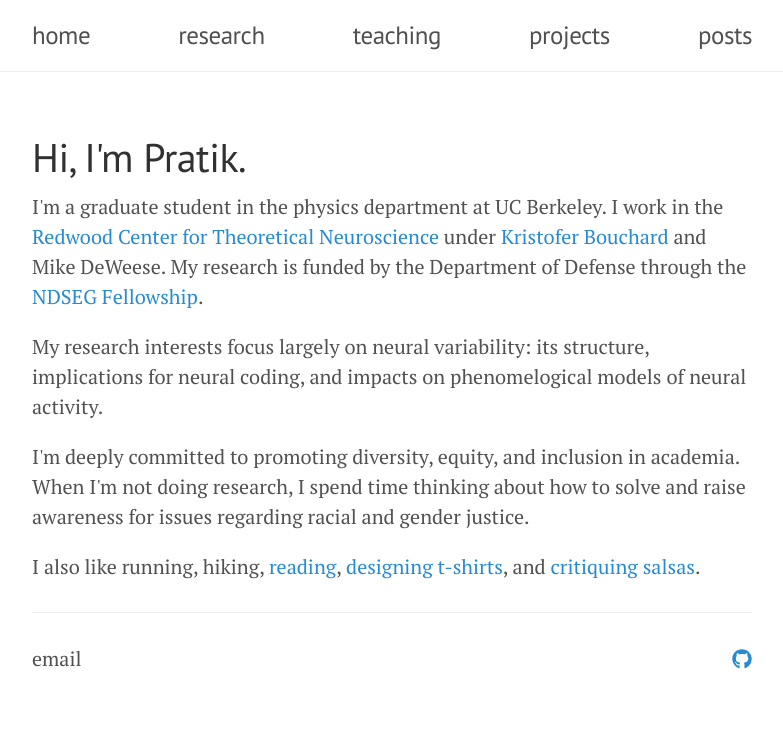
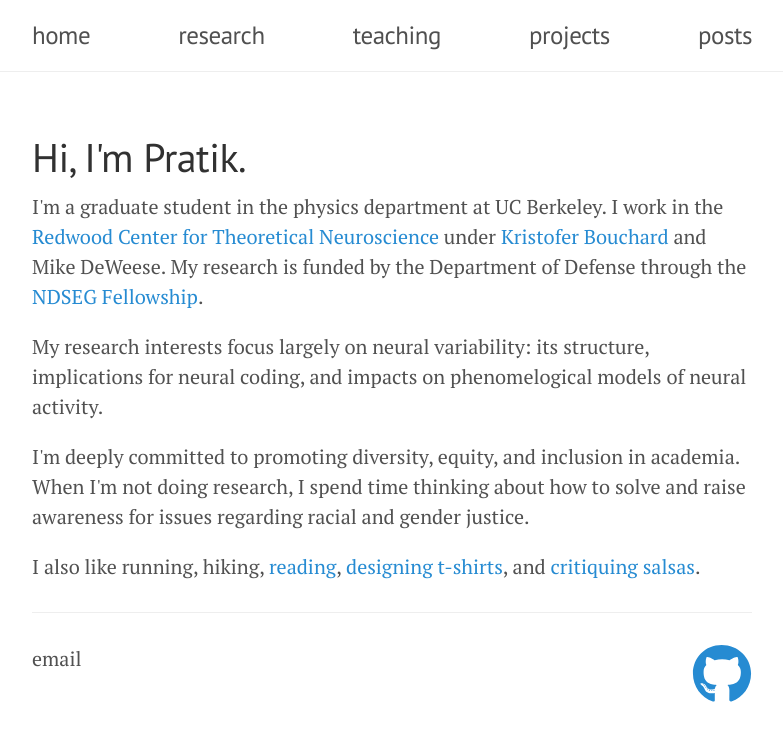
Before and after one commit to pssachdeva/pssachdeva.github.io, a Jekyll site: the page built from index.html, in a window 1280 px wide. Shown: the top 741 px of the page, without its empty margins (248-1031 px from the left). Built offline with Jekyll 4.4.1, drawn with Linux system fonts in a browser that asks for light colours; nearby versions of some CDN libraries; the list of posts is cut into pages by our own code.

Commit message:
github icon

```diff
--- a/index.html
+++ b/index.html
@@ -13,7 +13,7 @@ title: Home
 <hr>
 <ul id="masthead">
 <li>email</li>
-<li><a href="https://github.com/pssachdeva"><i class="fab fa-github"></i></a></li>
+<li><a href="https://github.com/pssachdeva"><i class="fab fa-3x fa-github"></i></a></li>
 </ul>
 <!--
 <div class="pagination">
```
